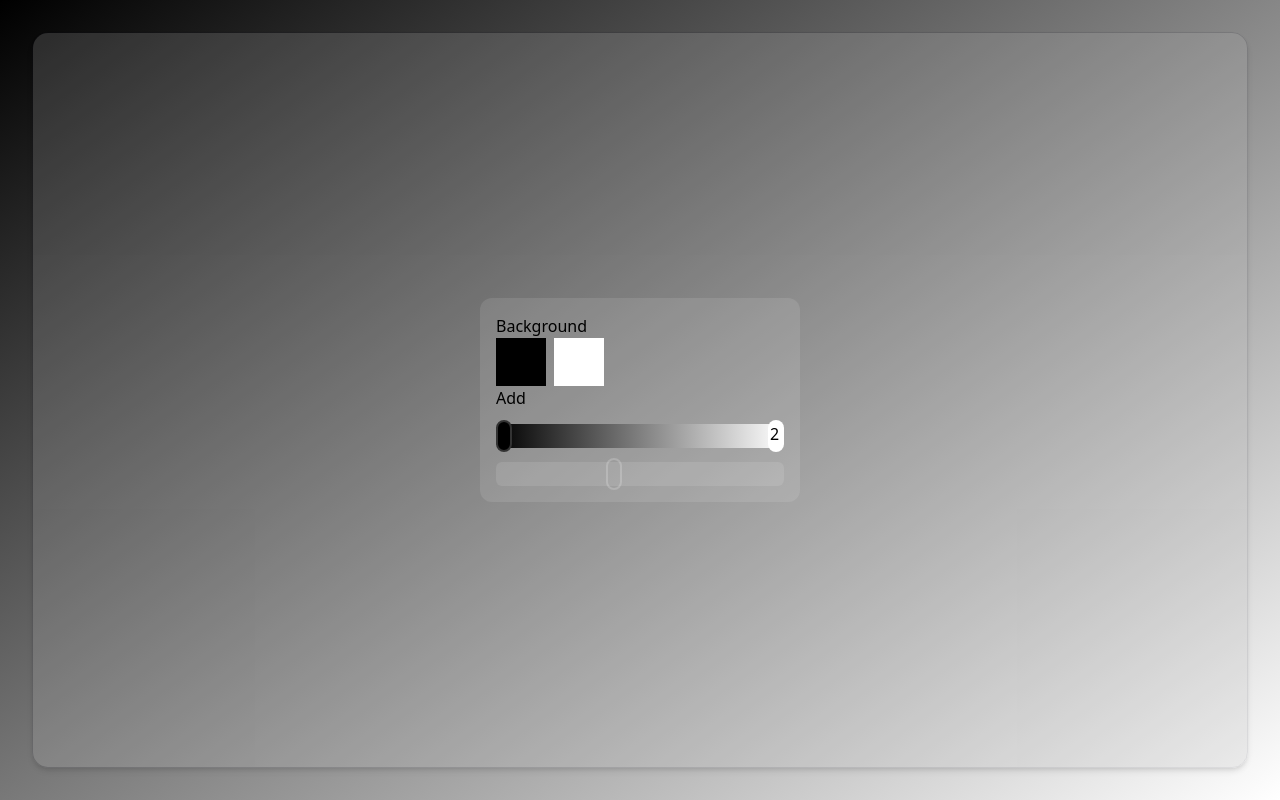
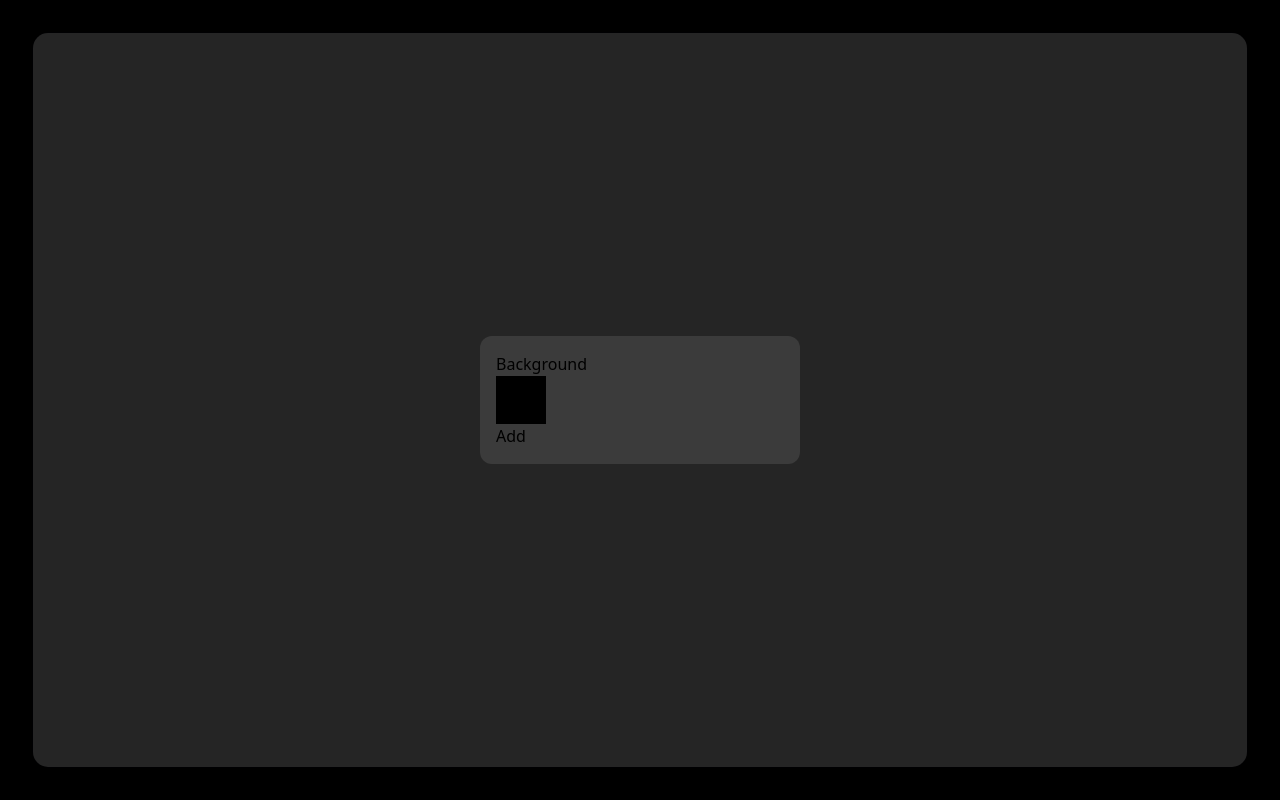
Before and after one commit to nstfkc/nstfkc.com, a Next.js app: page /bg-noise in a window 1280 px wide. Built offline with nearby package versions, Linux system fonts and the light colour scheme.

Commit message:
remove color

```diff
--- a/app/bg-noise/components/ColorStore.ts
+++ b/app/bg-noise/components/ColorStore.ts
@@ -1,5 +1,18 @@
 import { Subject } from "@/lib/Subject";
 import { useState, useSyncExternalStore } from "react";
+
+function generateRandomId(length: number = 6): string {
+  const characters =
+    "ABCDEFGHIJKLMNOPQRSTUVWXYZabcdefghijklmnopqrstuvwxyz0123456789";
+  let result = "";
+
+  for (let i = 0; i < length; i++) {
+    const randomIndex = Math.floor(Math.random() * characters.length);
+    result += characters.charAt(randomIndex);
+  }
+
+  return result;
+}
 
 function arrayDiff<T>(arr1: T[], arr2: T[]): T {
   for (const x of arr1) {
@@ -18,10 +31,12 @@ type State = {
   order: string[];
 };
 
+const id = generateRandomId();
+
 const defaultState: State = {
-  colorCodes: { "color-1": "#000000", "color-2": "#ffffff" },
-  colorStops: { "color-1": 0, "color-2": 100 },
-  order: ["color-1", "color-2"],
+  colorCodes: { [id]: "#000000" },
+  colorStops: { [id]: 0 },
+  order: [id],
 };
 
 export class ColorStore {
@@ -54,11 +69,6 @@ export class ColorStore {
     currentOrder[id1Index] = id2;
     currentOrder[id2Index] = id1;
 
-    const currentColors = this.colorCodes$.getValue();
-    // const id1Code = currentColors[id2];
-    // const id2Code = currentColors[id1];
-    this.colorCodes$.next({ ...currentColors });
-
     const colorStops = this.colorStops$.getValue();
 
     const id1Stop = colorStops[id2];
@@ -73,9 +83,12 @@ export class ColorStore {
   };
 
   addColor = (code: string) => {
-    const nextId = `color-${
-      Object.keys(this.colorCodes$.getValue()).length + 1
-    }`;
+    let nextId = generateRandomId();
+
+    for (const id of this.order$.getValue()) {
+      if (id === nextId) {
+      }
+    }
 
     const [biggestColorStopKey, biggestColorStopValue] = Object.entries(
       this.colorStops$.getValue()
@@ -105,7 +118,11 @@ export class ColorStore {
 
   removeColor = (id: string) => {
     const { [id]: _, ...nextColorCodes } = this.colorCodes$.getValue();
+    const { [id]: __, ...nextColorStops } = this.colorStops$.getValue();
+    const currentOrder = this.order$.getValue();
     this.colorCodes$.next(nextColorCodes);
+    this.colorStops$.next(nextColorStops);
+    this.order$.next(currentOrder.filter((orderId) => orderId !== id));
   };
 
   updateColorStops = (stop: number[]) => {
--- a/app/bg-noise/components/Parameters.tsx
+++ b/app/bg-noise/components/Parameters.tsx
@@ -26,6 +26,7 @@ import {
   horizontalListSortingStrategy,
 } from "@dnd-kit/sortable";
 import { ColorStore, useColorStore, useColorStoreState } from "./ColorStore";
+import { LuX } from "react-icons/lu";
 
 const RangeSlider = (props: {
   colorStore: ColorStore;
@@ -57,16 +58,11 @@ const RangeSlider = (props: {
         <Slider.Range className="absolute h-full" />
       </Slider.Track>
       {order.map((id, idx) => (
-        <Slider.Thumb key={`thumb-${id}-${idx}`} asChild>
-          <span style={{ zIndex: 100 - idx * 10 }}>
-            <span
+        <Slider.Thumb
+          key={`thumb-${id}-${idx}`}
           style={{ background: colorCodes[id] }}
-              className="w-4 border h-8 border-2 border-white/20 rounded-full block"
-            >
-              {id.replace("color-", "")}
-            </span>
-          </span>
-        </Slider.Thumb>
+          className="group relative w-4 border h-8 border-2 border-white/20 rounded-full block outline-none"
+        ></Slider.Thumb>
       ))}
     </Slider.Root>
   );
@@ -96,10 +92,12 @@ const Container = (props: ComponentProps<"div">) => {
 export function SortableItem(props: {
   color: string;
   onChange: (color: string) => void;
+  handleRemoveColor: () => void;
+  showRemoveButton?: boolean;
   id: string;
 }) {
-  const { color, onChange } = props;
-  const { attributes, listeners, setNodeRef, transform, transition } =
+  const { color, onChange, handleRemoveColor, showRemoveButton = true } = props;
+  const { attributes, listeners, setNodeRef, transform, transition, active } =
     useSortable({ id: props.id });
 
   const style = {
@@ -108,6 +106,7 @@ export function SortableItem(props: {
   };
 
   return (
+    <div className="relative group">
       <div
         ref={setNodeRef}
         style={style}
@@ -115,7 +114,10 @@ export function SortableItem(props: {
         {...listeners}
         aria-describedby={`item-${props.id}`}
       >
-      <div style={{ background: color }}>
+        <div
+          className="group"
+          style={{ background: color, position: "relative" }}
+        >
           <input
             className="opacity-0 bg-transparent border border-white/20 rounded-md px-1 py-[2px] h-12"
             type="color"
@@ -123,6 +125,19 @@ export function SortableItem(props: {
             value={color}
           />
         </div>
+      </div>
+      {!active && showRemoveButton && (
+        <button
+          onClick={(event) => {
+            event.preventDefault();
+            console.log("remove");
+            handleRemoveColor();
+          }}
+          className="absolute invisible group-hover:visible right-[-6px] top-[-6px] z-[100] rounded-full p-[1px] bg-white/80 shadow-sm"
+        >
+          <LuX />
+        </button>
+      )}
     </div>
   );
 }
@@ -150,12 +165,16 @@ function Colors(props: { colorStore: ColorStore }) {
           {order.map((item) => (
             <SortableItem
               id={item}
+              showRemoveButton={order.length > 1}
+              handleRemoveColor={() => {
+                colorStore.removeColor(item);
+              }}
               onChange={(color) => {
                 colorStore.updateColorCode(item, color);
               }}
               key={item}
               color={colorCodes[item]}
-            />
+            ></SortableItem>
           ))}
         </SortableContext>
       </DndContext>
@@ -179,10 +198,13 @@ export const NoiseParameters = () => {
   const colorStops = useColorStoreState(colorStore, "colorStops");
   const order = useColorStoreState(colorStore, "order");
 
-  const bg = (deg: number) =>
+  let bg = (_deg: number) => colorCodes[order[0]];
+  if (order.length > 1) {
+    bg = (deg: number) =>
       `linear-gradient(${deg}deg, ${order
         .map((id) => `${colorCodes[id]} ${colorStops[id]}%`)
         .join(", ")})`;
+  }
 
   return (
     <div
@@ -203,15 +225,21 @@ export const NoiseParameters = () => {
                 <Colors colorStore={colorStore} />
                 <button
                   onClick={() => {
-                    colorStore.addColor("#333");
+                    colorStore.addColor("#333021");
                   }}
                 >
                   Add
                 </button>
               </div>
+              {order.length > 1 && (
                 <div>
-                <RangeSlider colorStore={colorStore} trackBackground={bg(90)} />
+                  <RangeSlider
+                    colorStore={colorStore}
+                    trackBackground={bg(90)}
+                  />
                 </div>
+              )}
+              {order.length > 1 && (
                 <div>
                   <RadiiSlider
                     value={[radii]}
@@ -220,6 +248,7 @@ export const NoiseParameters = () => {
                     max={360}
                   />
                 </div>
+              )}
             </div>
           </Container>
         </div>
```
Lines whose indentation alone changed are shown as unchanged.
